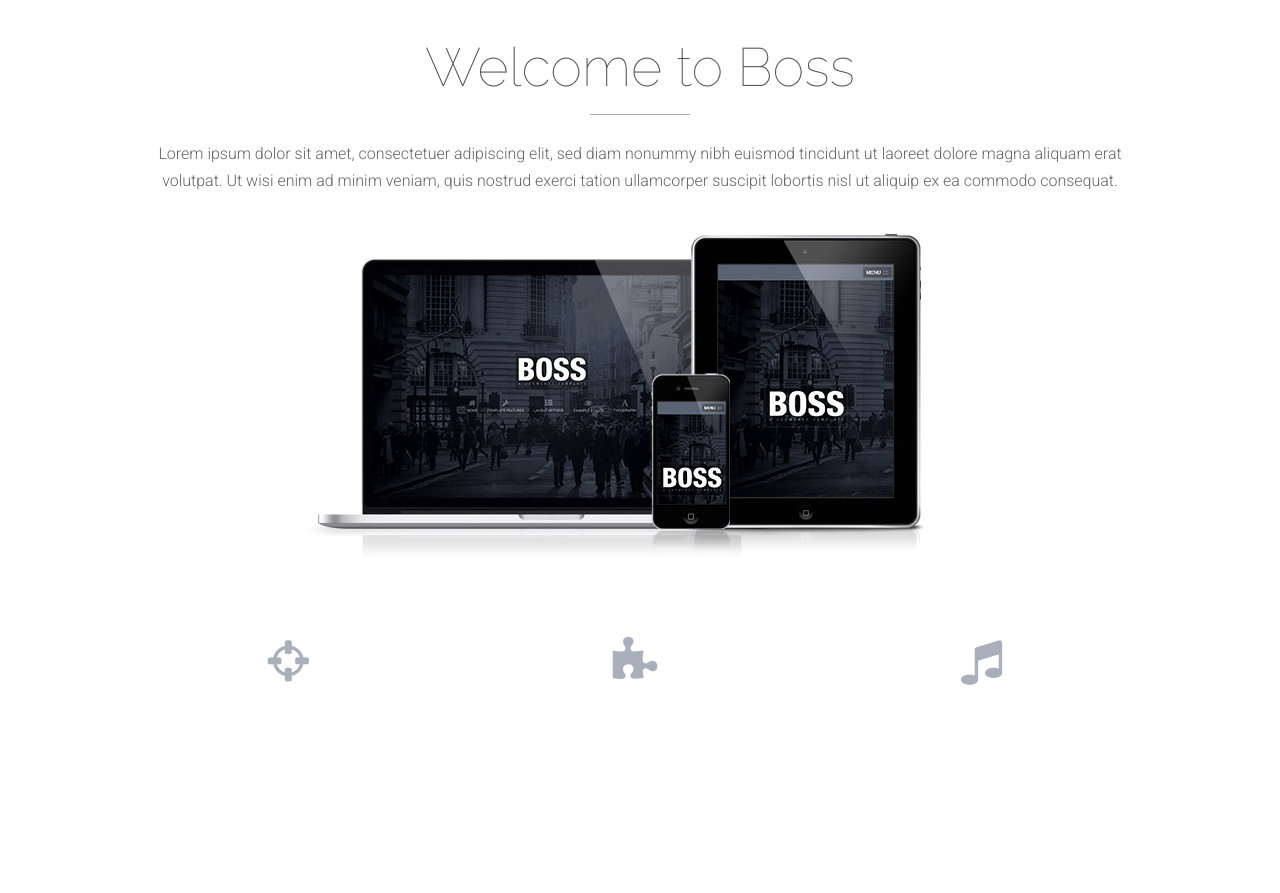
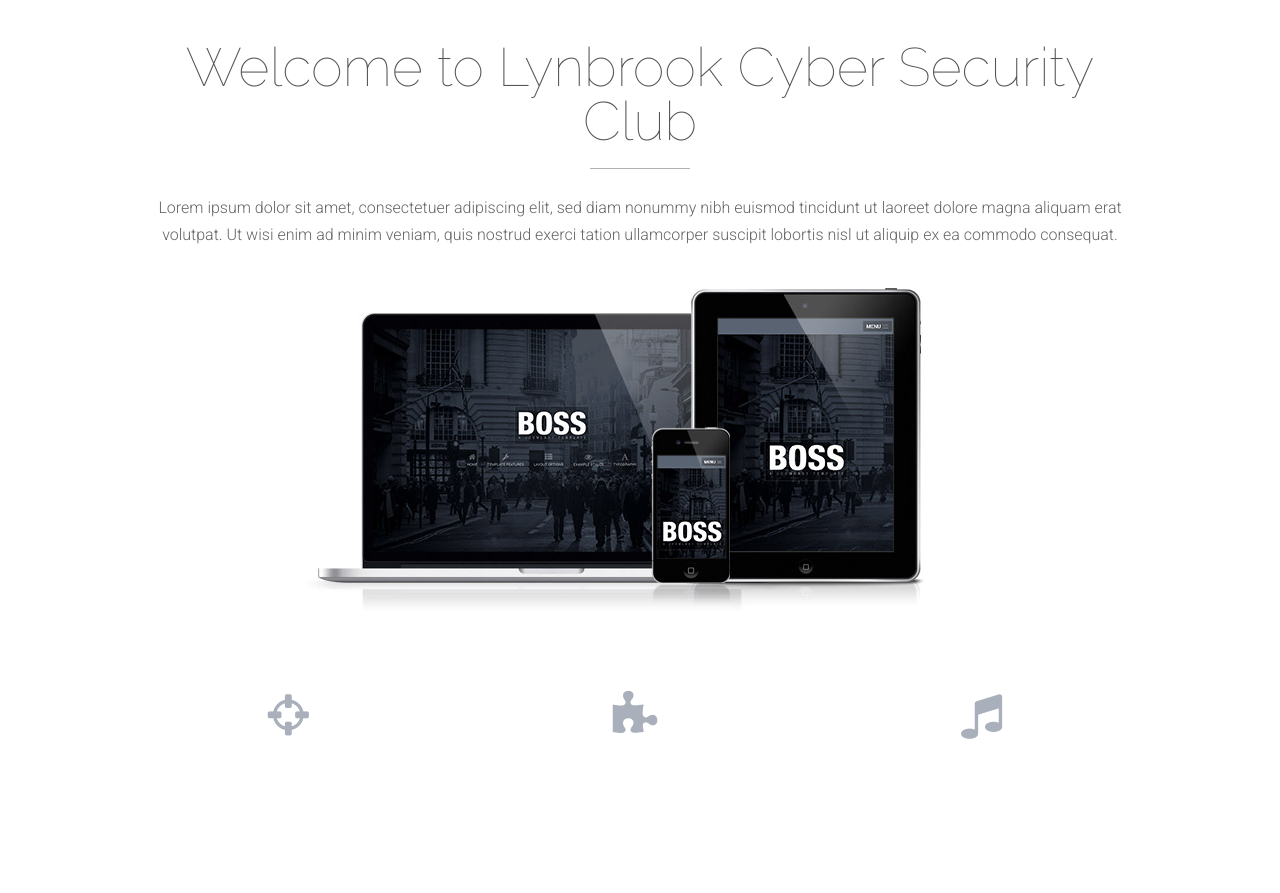
Before and after one commit to vikranth22446/lhsCyberSecurityClub.github.io, a plain HTML site: page index.html in a window 1280 px wide. Shown: the part 840-1733 px from the top of the page. Drawn offline with Linux system fonts and the light colour scheme.

```diff
--- a/index.html
+++ b/index.html
@@ -213,7 +213,7 @@
                 <div class="row margin-vert-40">
                     <!-- Main Text -->
                     <div class="col-md-12">
-                        <h2 class="text-center article-title">Welcome to Boss</h2>
+                        <h2 class="text-center article-title">Welcome to Lynbrook Cyber Security Club</h2>
                         <p class="text-center">Lorem ipsum dolor sit amet, consectetuer adipiscing elit, sed diam nonummy nibh euismod tincidunt ut laoreet dolore magna aliquam erat volutpat. Ut wisi enim ad minim veniam, quis nostrud exerci tation ullamcorper suscipit lobortis
                             nisl ut aliquip ex ea commodo consequat.</p>
                         <img class="fadeInUp animate" alt="" src="assets/img/responsive_homepage.jpg" style="display: block; margin-left: auto; margin-right: auto; margin-top: 40px;">
```
Also changed, not shown: assets/img/lhscs-logo.png (added).
